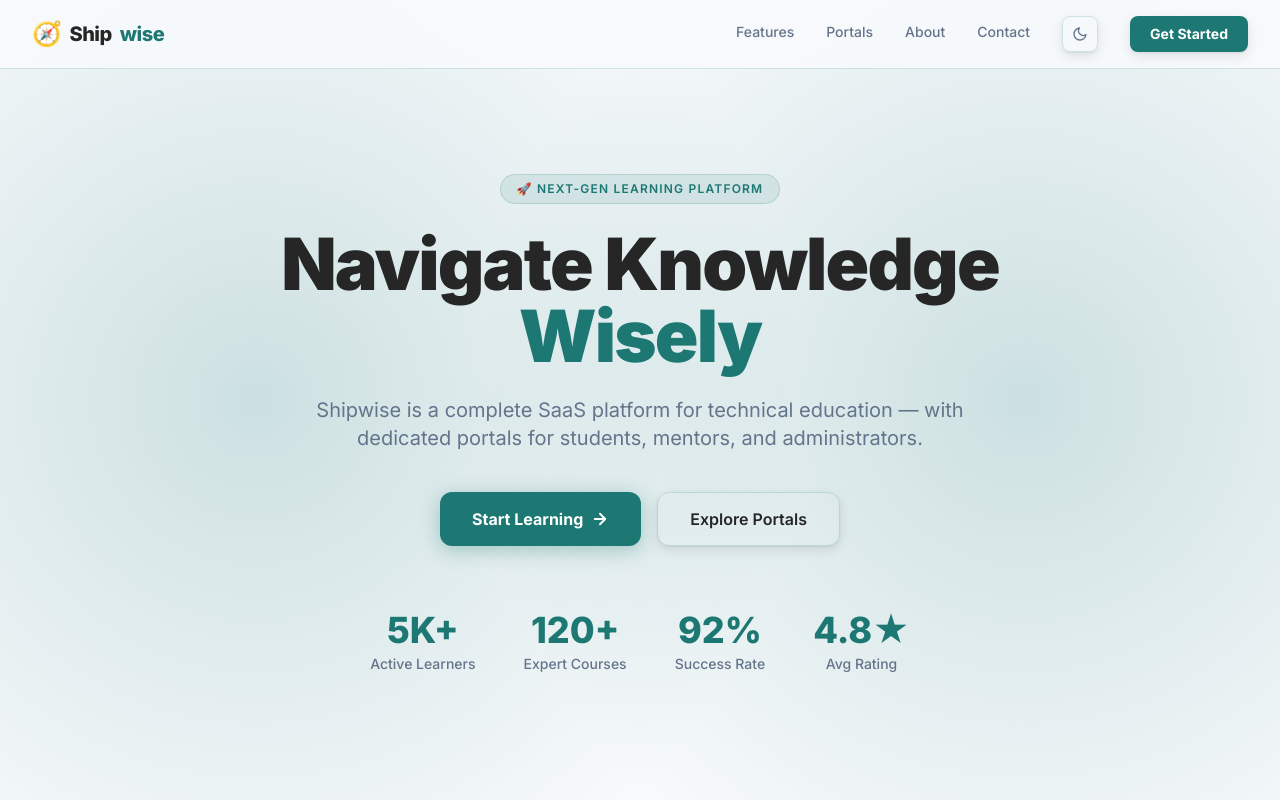
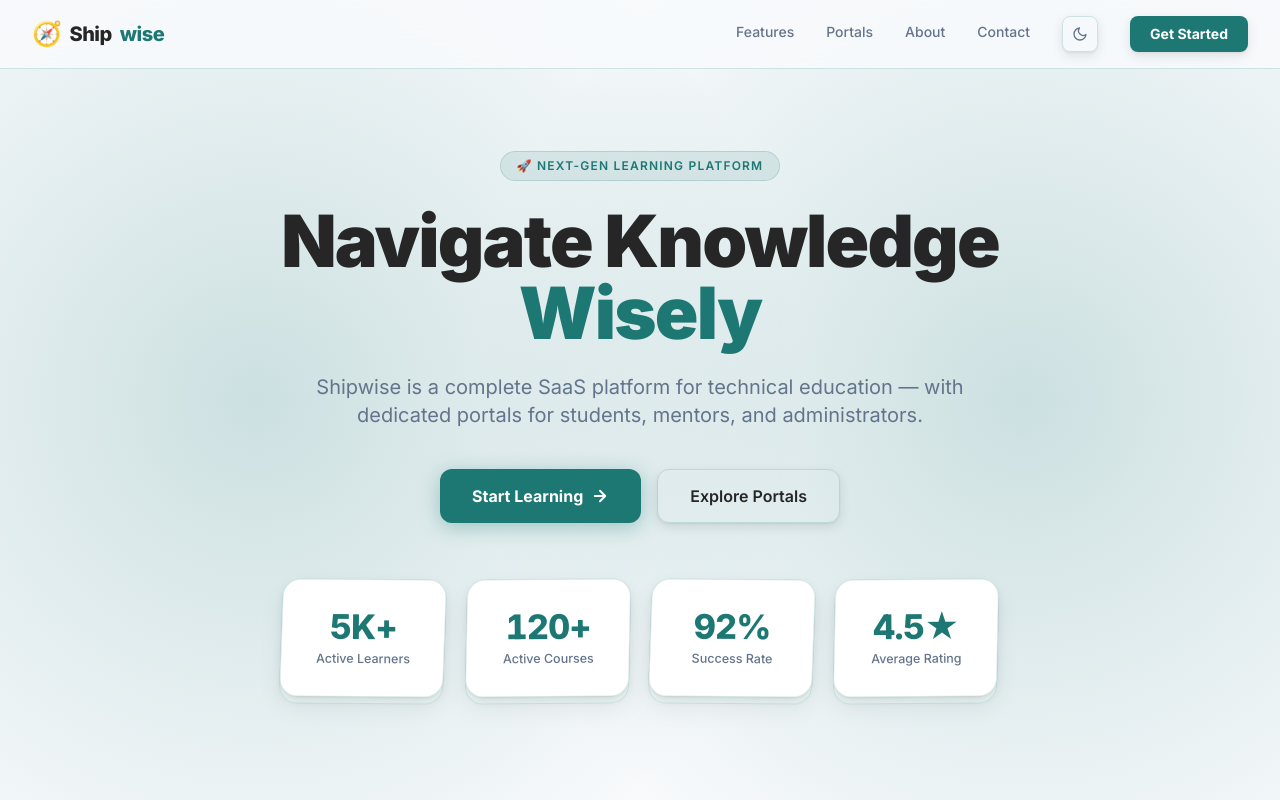
Before and after one commit to codexxxx07/codex_vibeforge_1.0_adamas, a React (Vite) app in the folder frontend/landing/: page / in a window 1280 px wide. Shown: the top 800 px of the page. Built offline with nearby package versions, Linux system fonts and the light colour scheme.

Commit message:
Added Counter Effect

```diff
--- a/frontend/landing/src/App.jsx
+++ b/frontend/landing/src/App.jsx
@@ -1,4 +1,4 @@
-import { useState } from "react";
+import { useEffect, useRef, useState } from "react";
 import { Routes, Route, Link, useNavigate } from "react-router-dom";
 import { useTheme } from "./ThemeContext";
 import StudentPortal from "./portals/student/StudentPortal";
@@ -187,6 +187,80 @@ const features = [
   { icon: "🔗", title: "Open Source Focus", desc: "GitHub-integrated learning. Build your open source portfolio as you learn." },
 ];
 
+const heroStats = [
+  { value: 5, suffix: "K+", label: "Active Learners" },
+  { value: 120, suffix: "+", label: "Active Courses" },
+  { value: 92, suffix: "%", label: "Success Rate" },
+  { value: 4.5, suffix: "★", label: "Average Rating" },
+];
+
+function StatsSection() {
+  const rowRef = useRef(null);
+  const [inView, setInView] = useState(false);
+
+  useEffect(() => {
+    const el = rowRef.current;
+    if (!el) return;
+    const observer = new IntersectionObserver(
+      ([entry]) => {
+        if (entry.isIntersecting) {
+          setInView(true);
+          observer.disconnect();
+        }
+      },
+      { threshold: 0.3 }
+    );
+    observer.observe(el);
+    return () => observer.disconnect();
+  }, []);
+
+  return (
+    <div ref={rowRef} className={`stats-row${inView ? " is-inview" : ""}`}>
+      {heroStats.map((s) => (
+        <CounterCard key={s.label} {...s} started={inView} />
+      ))}
+    </div>
+  );
+}
+
+function CounterCard({ value, suffix, label, started }) {
+  const [display, setDisplay] = useState(0);
+  const ranRef = useRef(false);
+
+  useEffect(() => {
+    if (!started || ranRef.current) return;
+    ranRef.current = true;
+    let raf;
+    const duration = 1800;
+    const start = performance.now();
+    const step = (now) => {
+      const p = Math.min((now - start) / duration, 1);
+      const eased = 1 - Math.pow(1 - p, 4);
+      setDisplay(value * eased);
+      if (p < 1) raf = requestAnimationFrame(step);
+    };
+    raf = requestAnimationFrame(step);
+    return () => cancelAnimationFrame(raf);
+  }, [started, value]);
+
+  const decimals = Number.isInteger(value) ? 0 : 1;
+  const text = display.toFixed(decimals);
+
+  return (
+    <div className="skew-stat">
+      <div className="skew-stat-card">
+        <div className="skew-stat-content">
+          <div className="skew-stat-value">
+            {text}
+            <span className="skew-stat-suffix">{suffix}</span>
+          </div>
+          <div className="skew-stat-label">{label}</div>
+        </div>
+      </div>
+    </div>
+  );
+}
+
 export default function App() {
   const { dark } = useTheme();
   const [menuOpen, setMenuOpen] = useState(false);
@@ -288,19 +362,7 @@ export default function App() {
               Explore Portals
             </a>
           </div>
-          <div className="flex flex-wrap justify-center gap-8 sm:gap-12 mt-16">
-            {[
-              { num: "5K+", label: "Active Learners" },
-              { num: "120+", label: "Expert Courses" },
-              { num: "92%", label: "Success Rate" },
-              { num: "4.8★", label: "Avg Rating" },
-            ].map((s) => (
-              <div key={s.label} className="text-center">
-                <div className="text-3xl sm:text-4xl font-extrabold" style={{ color: "var(--color-accent)" }}>{s.num}</div>
-                <div className="text-sm mt-1 font-medium" style={{ color: "var(--color-text-muted)" }}>{s.label}</div>
-              </div>
-            ))}
-          </div>
+          <StatsSection />
         </div>
       </section>
 
--- a/frontend/landing/src/index.css
+++ b/frontend/landing/src/index.css
@@ -74,3 +74,107 @@ body {
   box-shadow: 0 6px 20px rgba(2, 6, 23, 0.45);
   border-color: rgba(148, 163, 184, 0.35);
 }
+
+.stats-row {
+  display: grid;
+  grid-template-columns: repeat(2, minmax(0, 1fr));
+  gap: 14px;
+  width: 100%;
+  margin-top: 56px;
+}
+
+@media (min-width: 1024px) {
+  .stats-row {
+    grid-template-columns: repeat(4, minmax(0, 1fr));
+    gap: 20px;
+  }
+}
+
+.stats-row .skew-stat {
+  --tilt: 0deg;
+  position: relative;
+  opacity: 0;
+  transform: skewX(-1.6deg) rotate(var(--tilt)) translateY(18px);
+  transition: opacity 0.7s ease, transform 0.8s cubic-bezier(0.16, 1, 0.3, 1);
+}
+
+.stats-row .skew-stat:nth-child(odd) { --tilt: 0.45deg; }
+.stats-row .skew-stat:nth-child(even) { --tilt: -0.45deg; }
+.stats-row .skew-stat:nth-child(2) { transition-delay: 0.1s; }
+.stats-row .skew-stat:nth-child(3) { transition-delay: 0.18s; }
+.stats-row .skew-stat:nth-child(4) { transition-delay: 0.26s; }
+
+.stats-row.is-inview .skew-stat {
+  opacity: 1;
+  transform: skewX(-1.6deg) rotate(var(--tilt)) translateY(0);
+}
+
+.skew-stat::before {
+  content: "";
+  position: absolute;
+  inset: 0;
+  border-radius: 18px;
+  background: var(--color-bg-secondary);
+  border: 1px solid var(--color-border);
+  transform: translateY(7px);
+  z-index: 0;
+  opacity: 0.7;
+}
+
+.skew-stat-card {
+  position: relative;
+  z-index: 1;
+  background: var(--color-bg-card);
+  border: 1px solid var(--color-border);
+  border-radius: 18px;
+  padding: 24px 16px;
+  text-align: center;
+  box-shadow:
+    0 1px 2px rgba(2, 6, 23, 0.05),
+    0 4px 10px rgba(2, 6, 23, 0.06),
+    0 12px 26px rgba(2, 6, 23, 0.06);
+}
+
+.dark .skew-stat-card {
+  background: var(--color-bg-card);
+  border-color: rgba(148, 163, 184, 0.14);
+  box-shadow:
+    0 1px 2px rgba(0, 0, 0, 0.35),
+    0 4px 10px rgba(0, 0, 0, 0.26),
+    0 14px 28px rgba(0, 0, 0, 0.3);
+}
+
+.dark .skew-stat::before {
+  background: rgba(30, 41, 59, 0.9);
+  border-color: rgba(148, 163, 184, 0.1);
+}
+
+.skew-stat-content {
+  transform: skewX(1.6deg);
+}
+
+.skew-stat-value {
+  font-size: 30px;
+  font-weight: 800;
+  letter-spacing: -0.02em;
+  line-height: 1.1;
+  font-variant-numeric: tabular-nums;
+  color: var(--color-accent);
+}
+
+.skew-stat-suffix {
+  color: var(--color-accent);
+}
+
+.skew-stat-label {
+  margin-top: 6px;
+  font-size: 12.5px;
+  font-weight: 500;
+  line-height: 1.35;
+  color: var(--color-text-muted);
+}
+
+@media (min-width: 640px) {
+  .skew-stat-card { padding: 28px 20px; }
+  .skew-stat-value { font-size: 34px; }
+}
```
